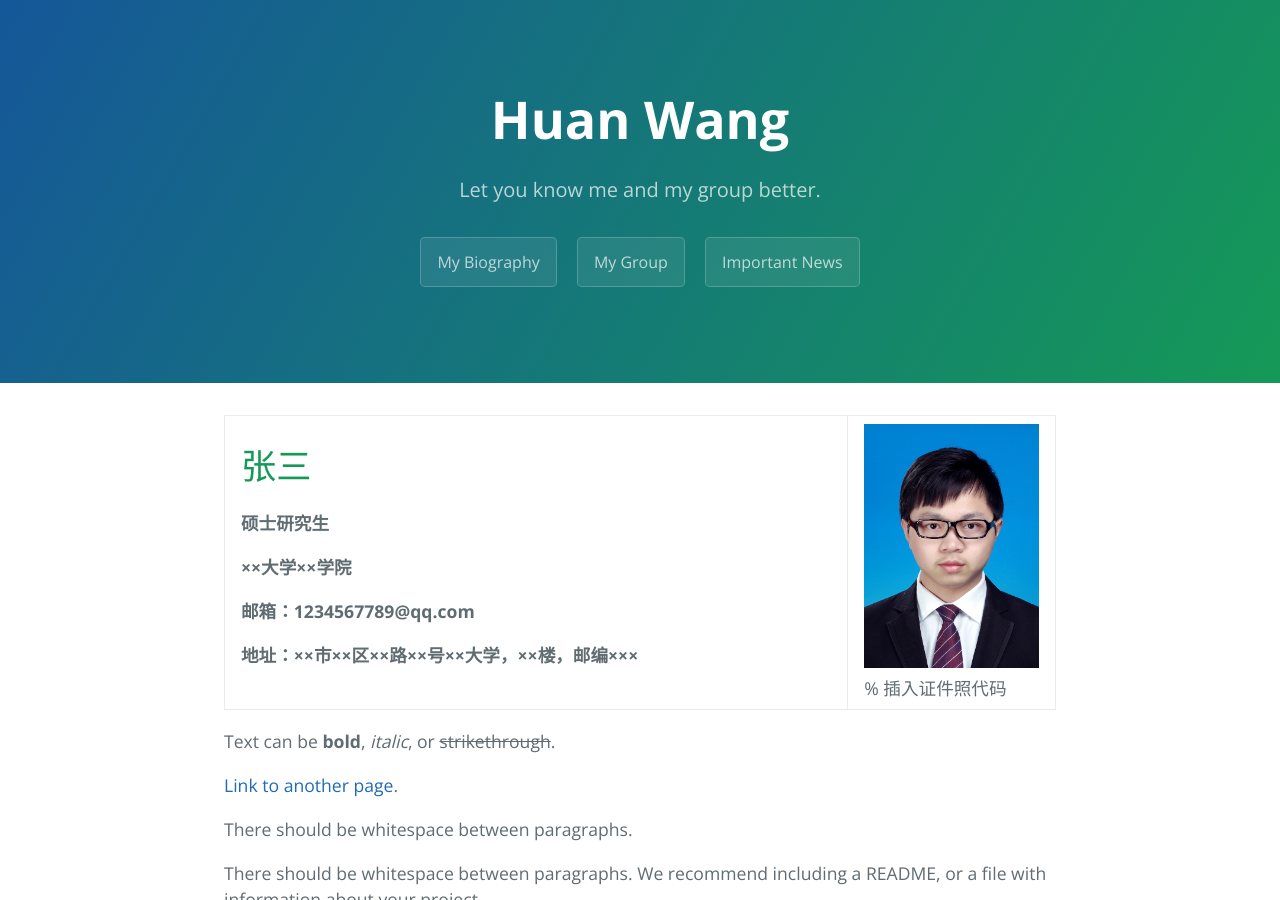
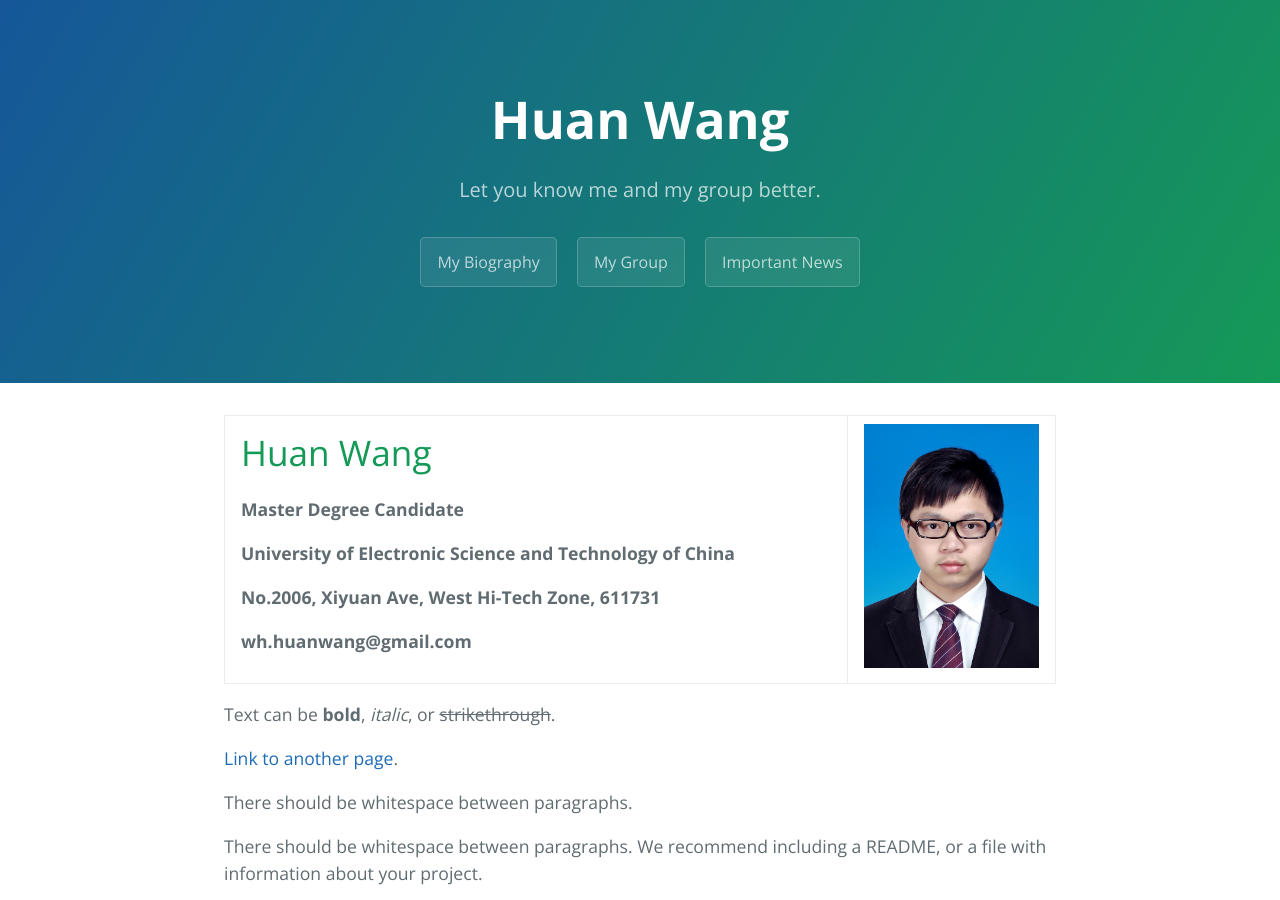
Before and after one commit to WH-HuanWang/WH-HuanWang.github.io, a Jekyll site: the page built from index.md, in a window 1280 px wide and 900 px high. Built offline with Jekyll 4.4.1, drawn with Linux system fonts in a browser that asks for light colours.

Commit message:
Update index.md

```diff
--- a/index.md
+++ b/index.md
@@ -7,14 +7,14 @@ description: Let you know me and my group better.
 <table border="0">
   <tr>
     <td width="75%">
-      <h1>张三</h1>
-      <p><b>硕士研究生</b></p>
-      <p><b>××大学××学院</b></p>
-      <p><b>邮箱：1234567789@qq.com</b></p>
-      <p><b>地址：××市××区××路××号××大学，××楼，邮编×××</b></p>
+      <h1>Huan Wang</h1>
+      <p><b>Master Degree Candidate</b></p>
+      <p><b>University of Electronic Science and Technology of China</b></p>
+      <p><b>No.2006, Xiyuan Ave, West Hi-Tech Zone, 611731</b></p>
+      <p><b>wh.huanwang@gmail.com</b></p>
     </td>
     <td width="25%">
-      <img src="image/WangHuan.jpg" width="100%">      % 插入证件照代码
+      <img src="image/WangHuan.jpg" width="100%">
     </td>
   </tr>
 </table>
```
